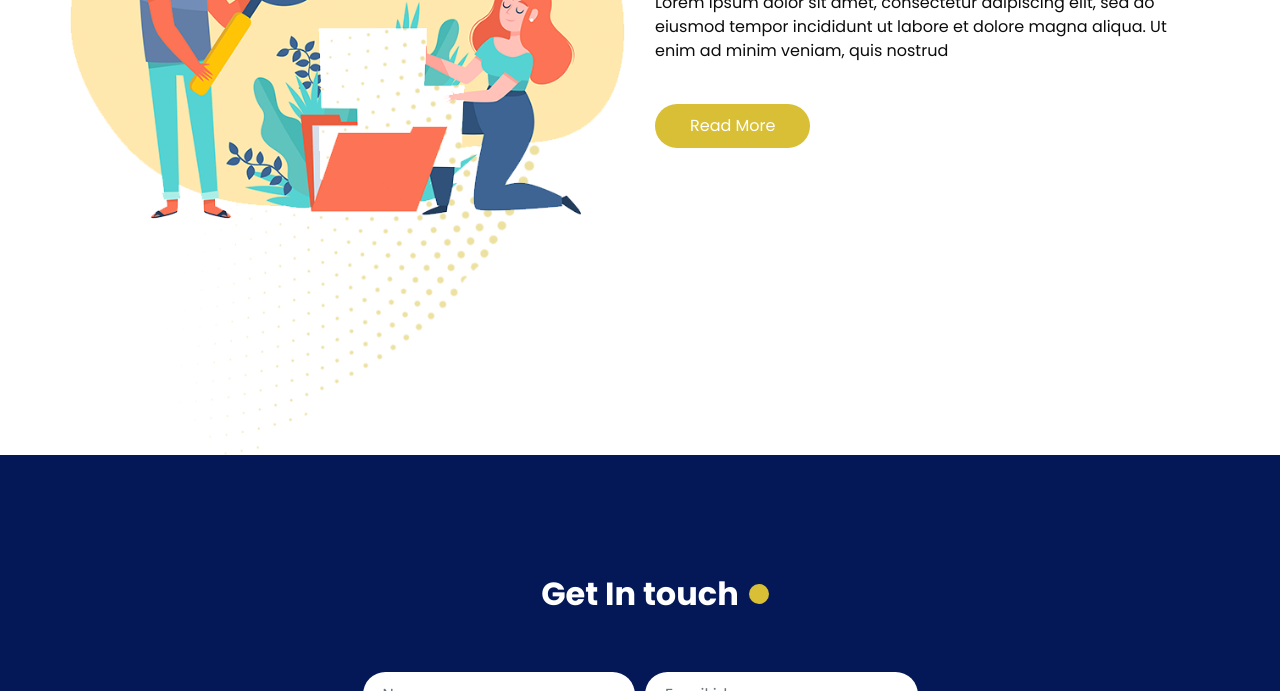
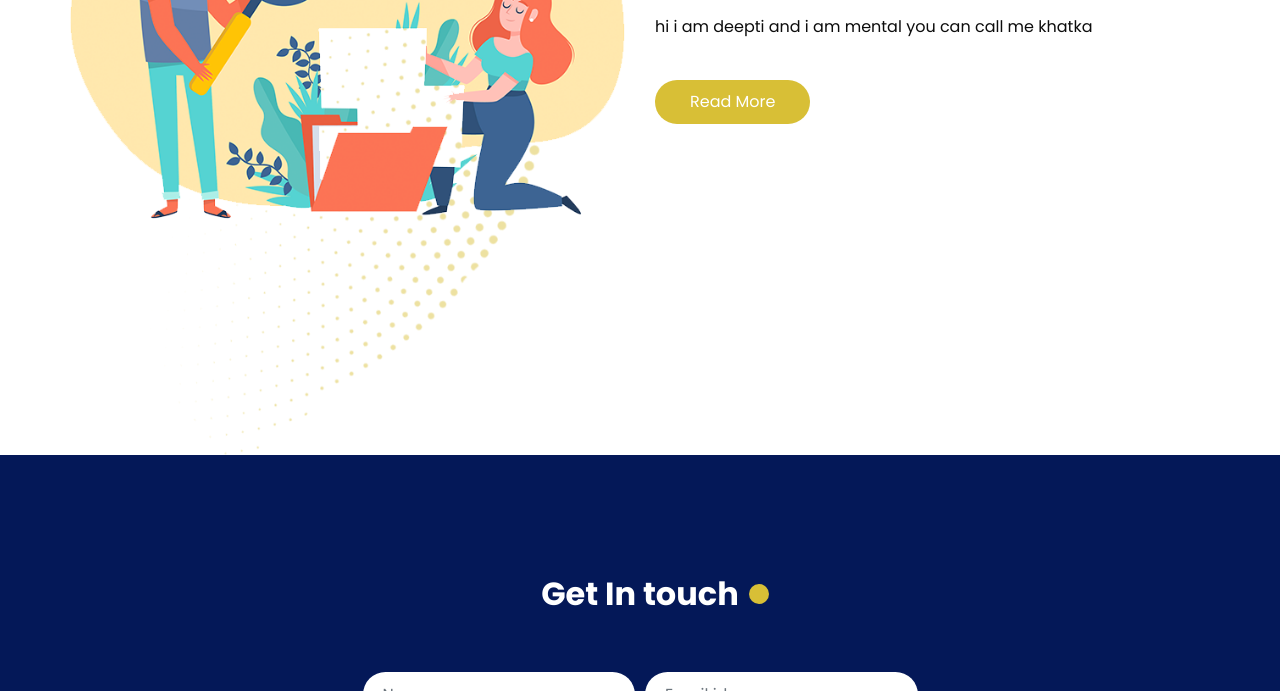
Before and after one commit to yash4522k/Yash4522k.github.io, a plain HTML site: page about.html in a window 1280 px wide. Shown: the part 409-1100 px from the top of the page. Drawn offline with nearby package versions, Linux system fonts and the light colour scheme.

Commit message:
yash bhosale
noneij

```diff
--- a/about.html
+++ b/about.html
@@ -100,8 +100,7 @@
               </h2>
             </div>
             <p>
-              Lorem ipsum dolor sit amet, consectetur adipiscing elit, sed do eiusmod tempor incididunt ut labore et
-              dolore magna aliqua. Ut enim ad minim veniam, quis nostrud
+              hi i am deepti and i am mental you can call me khatka
             </p>
             <a href="">
               Read More
```
